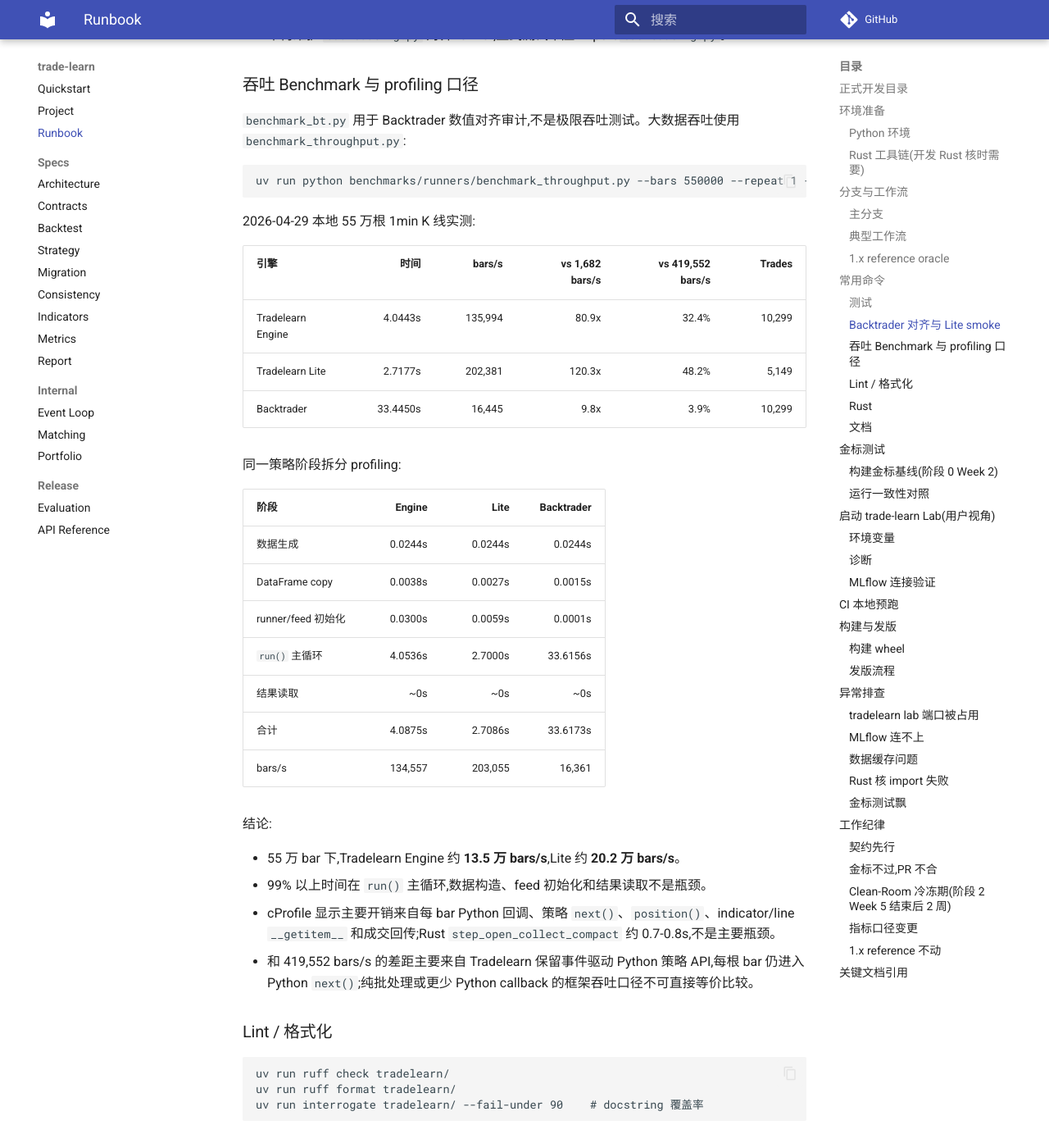
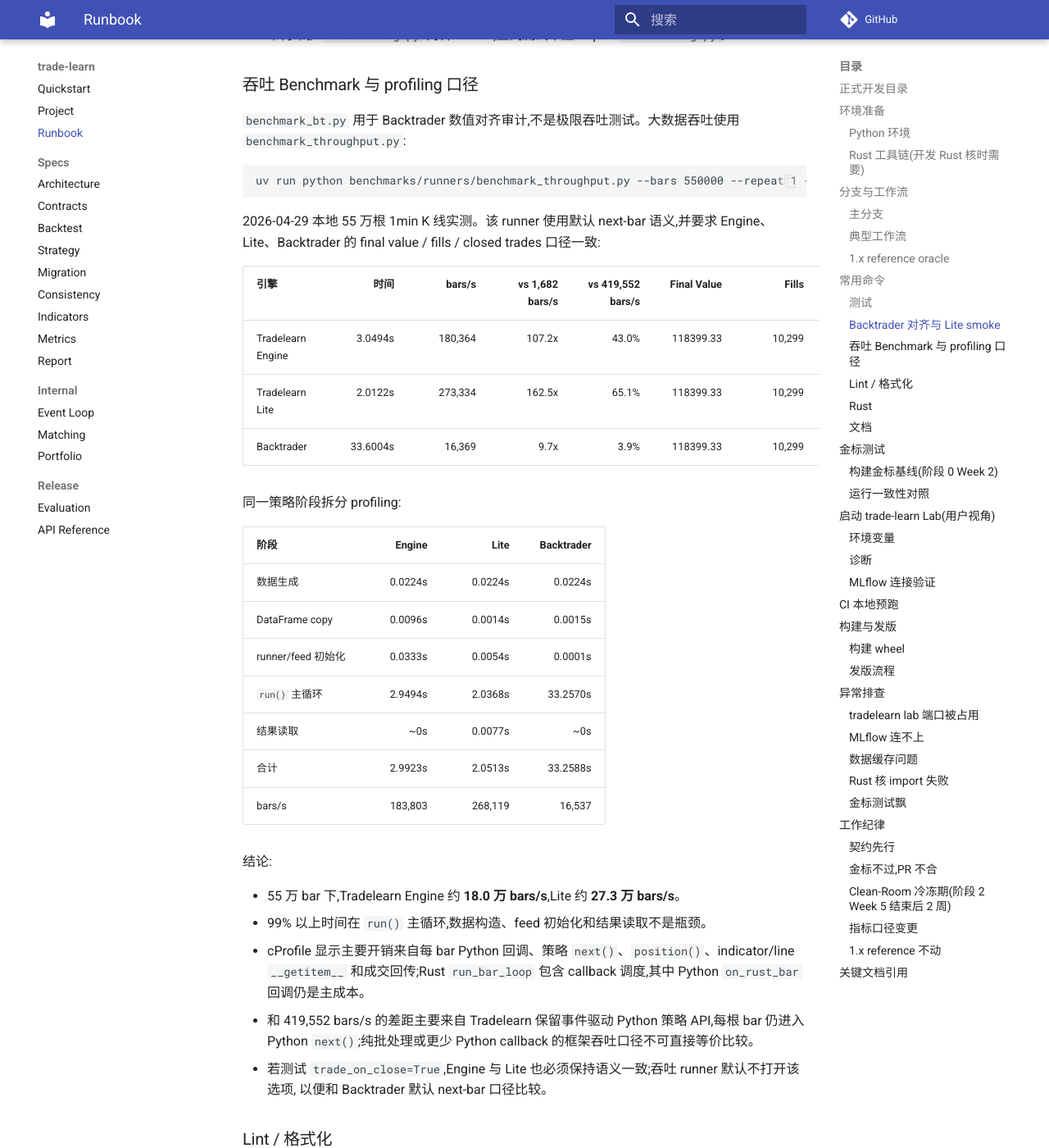
Before and after one commit to MuuYesen/trade-learn, an MkDocs documentation site: the page built from docs/RUNBOOK.md, in a window 1280 px wide and 1400 px high, scrolled down 2558 px. Shown: the whole window at 82% size. Built offline with MkDocs 1.6.1 and Material for MkDocs 9.7.7, drawn with Linux system fonts in a browser that asks for light colours; comment, search, counter and statistics services are not loaded.

Commit message:
Align throughput benchmark semantics

````diff
--- a/docs/RUNBOOK.md
+++ b/docs/RUNBOOK.md
@@ -119,34 +119,38 @@
 uv run python benchmarks/runners/benchmark_throughput.py --bars 550000 --repeat 1 --warmup 0
 ```
 
-2026-04-29 本地 55 万根 1min K 线实测:
+2026-04-29 本地 55 万根 1min K 线实测。该 runner 使用默认 next-bar 语义,并要求
+Engine、Lite、Backtrader 的 final value / fills / closed trades 口径一致:
 
-| 引擎 | 时间 | bars/s | vs 1,682 bars/s | vs 419,552 bars/s | Trades |
-|---|---:|---:|---:|---:|---:|
-| Tradelearn Engine | 4.0443s | 135,994 | 80.9x | 32.4% | 10,299 |
-| Tradelearn Lite | 2.7177s | 202,381 | 120.3x | 48.2% | 5,149 |
-| Backtrader | 33.4450s | 16,445 | 9.8x | 3.9% | 10,299 |
+| 引擎 | 时间 | bars/s | vs 1,682 bars/s | vs 419,552 bars/s | Final Value | Fills | Closed Trades |
+|---|---:|---:|---:|---:|---:|---:|---:|
+| Tradelearn Engine | 3.0494s | 180,364 | 107.2x | 43.0% | 118399.33 | 10,299 | 5,149 |
+| Tradelearn Lite | 2.0122s | 273,334 | 162.5x | 65.1% | 118399.33 | 10,299 | 5,149 |
+| Backtrader | 33.6004s | 16,369 | 9.7x | 3.9% | 118399.33 | 10,299 | 5,149 |
 
 同一策略阶段拆分 profiling:
 
 | 阶段 | Engine | Lite | Backtrader |
 |---|---:|---:|---:|
-| 数据生成 | 0.0244s | 0.0244s | 0.0244s |
-| DataFrame copy | 0.0038s | 0.0027s | 0.0015s |
-| runner/feed 初始化 | 0.0300s | 0.0059s | 0.0001s |
-| `run()` 主循环 | 4.0536s | 2.7000s | 33.6156s |
-| 结果读取 | ~0s | ~0s | ~0s |
-| 合计 | 4.0875s | 2.7086s | 33.6173s |
-| bars/s | 134,557 | 203,055 | 16,361 |
+| 数据生成 | 0.0224s | 0.0224s | 0.0224s |
+| DataFrame copy | 0.0096s | 0.0014s | 0.0015s |
+| runner/feed 初始化 | 0.0333s | 0.0054s | 0.0001s |
+| `run()` 主循环 | 2.9494s | 2.0368s | 33.2570s |
+| 结果读取 | ~0s | 0.0077s | ~0s |
+| 合计 | 2.9923s | 2.0513s | 33.2588s |
+| bars/s | 183,803 | 268,119 | 16,537 |
 
 结论:
 
-- 55 万 bar 下,Tradelearn Engine 约 **13.5 万 bars/s**,Lite 约 **20.2 万 bars/s**。
+- 55 万 bar 下,Tradelearn Engine 约 **18.0 万 bars/s**,Lite 约 **27.3 万 bars/s**。
 - 99% 以上时间在 `run()` 主循环,数据构造、feed 初始化和结果读取不是瓶颈。
 - cProfile 显示主要开销来自每 bar Python 回调、策略 `next()`、`position()`、indicator/line
-  `__getitem__` 和成交回传;Rust `step_open_collect_compact` 约 0.7-0.8s,不是主要瓶颈。
+  `__getitem__` 和成交回传;Rust `run_bar_loop` 包含 callback 调度,其中 Python `on_rust_bar`
+  回调仍是主成本。
 - 和 419,552 bars/s 的差距主要来自 Tradelearn 保留事件驱动 Python 策略 API,每根 bar 仍进入
   Python `next()`;纯批处理或更少 Python callback 的框架吞吐口径不可直接等价比较。
+- 若测试 `trade_on_close=True`,Engine 与 Lite 也必须保持语义一致;吞吐 runner 默认不打开该选项,
+  以便和 Backtrader 默认 next-bar 口径比较。
 
 ### Lint / 格式化
 
````
Also changed, not shown: 3 other files.
